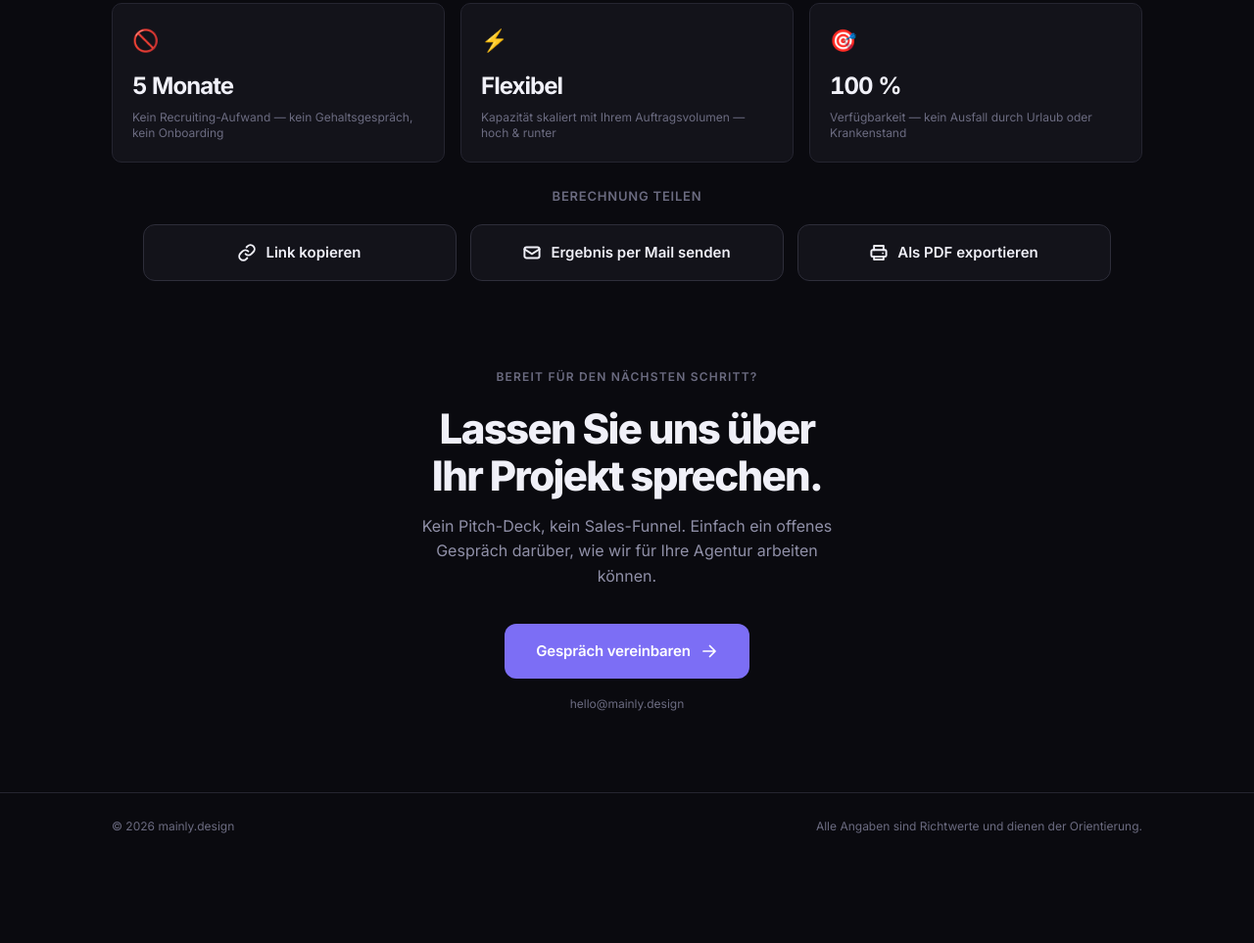
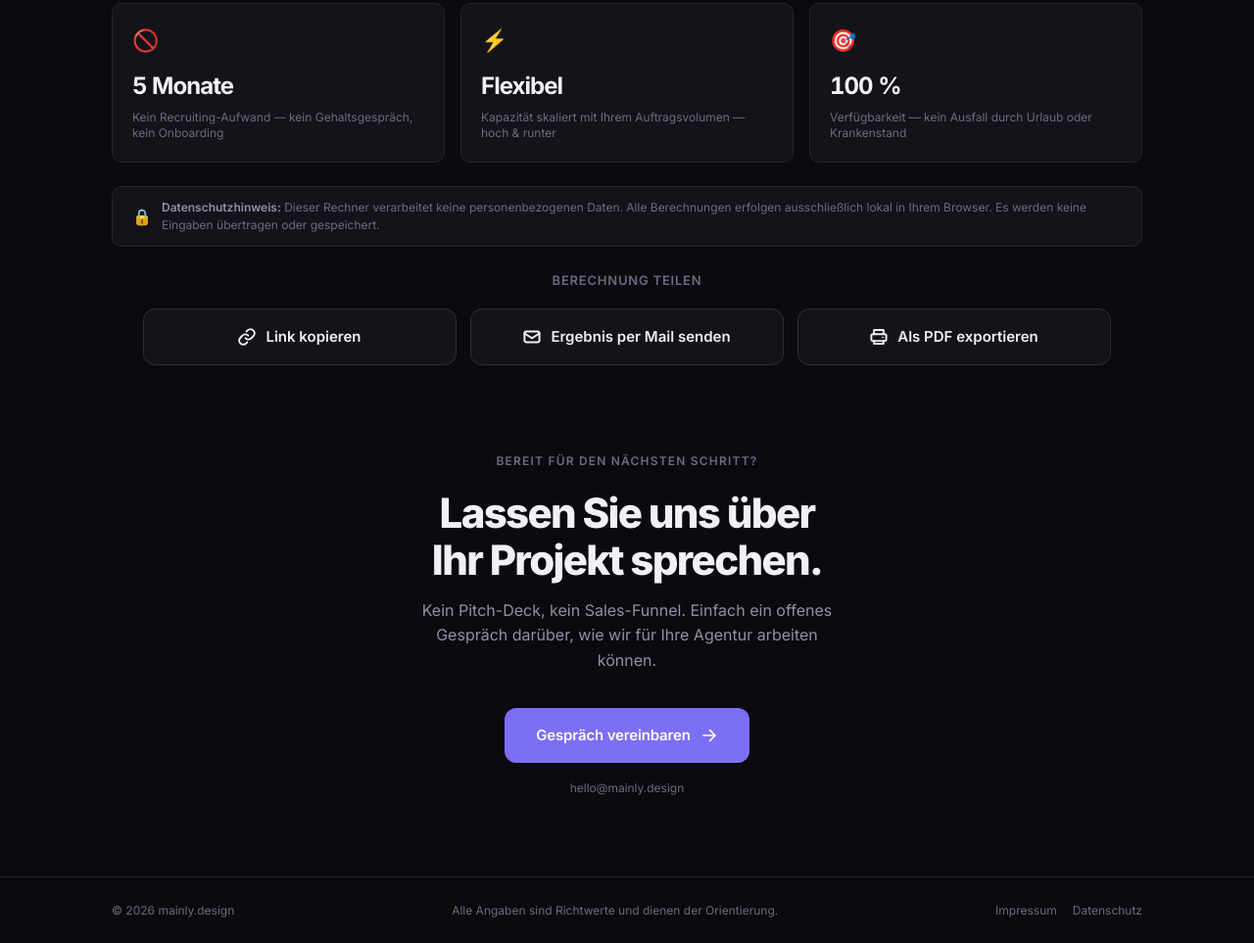
Before and after one commit to mainlydesign/mainly-whitelabel-rechner, a website: page public/index.html in a window 1280 px wide. Shown: the part 1929-2892 px from the top of the page at 98% size. Before the commit the page ends 2806 px from the top, so only its background shows below. Drawn offline with Linux system fonts and the light colour scheme.

Commit message:
feat: add DSGVO/Datenschutz note and Impressum/Datenschutz footer links

```diff
--- a/public/index.html
+++ b/public/index.html
@@ -195,6 +195,12 @@
 
     footer { border-top: 1px solid var(--border); padding: 24px 0; }
     .footer-inner { display: flex; align-items: center; justify-content: space-between; font-size: 12px; color: var(--text-muted); flex-wrap: wrap; gap: 8px; }
+    .footer-links { display: flex; gap: 16px; }
+    .footer-links a { color: var(--text-muted); text-decoration: none; transition: color 0.15s; }
+    .footer-links a:hover { color: var(--accent-light); }
+    .dsgvo-note { background: var(--surface); border: 1px solid var(--border); border-radius: var(--radius-sm); padding: 12px 20px; display: flex; align-items: center; gap: 10px; margin-bottom: 24px; font-size: 12px; color: var(--text-muted); line-height: 1.5; }
+    .dsgvo-note-icon { font-size: 16px; flex-shrink: 0; }
+    .dsgvo-note strong { color: var(--text-dim); font-weight: 600; }
 
     .section-title { font-size: 11px; font-weight: 600; letter-spacing: 0.1em; text-transform: uppercase; color: var(--text-muted); display: flex; align-items: center; gap: 12px; margin-bottom: 16px; }
     .section-title::after { content: ''; flex: 1; height: 1px; background: var(--border); }
@@ -274,6 +280,7 @@
       .header-badge { display: none !important; }
       .panel-actions { display: none !important; }
       .share-row { display: none !important; }
+      .dsgvo-note { display: none !important; }
       .cta-section { display: none !important; }
       footer { display: none !important; }
       .hidden-costs-body { display: block !important; }
@@ -556,6 +563,11 @@
         </div>
       </div>
 
+      <div class="dsgvo-note">
+        <span class="dsgvo-note-icon">🔒</span>
+        <span><strong>Datenschutzhinweis:</strong> Dieser Rechner verarbeitet keine personenbezogenen Daten. Alle Berechnungen erfolgen ausschließlich lokal in Ihrem Browser. Es werden keine Eingaben übertragen oder gespeichert.</span>
+      </div>
+
       <div class="share-row">
         <span class="share-label">Berechnung teilen</span>
         <div class="share-buttons">
@@ -595,6 +607,10 @@
       <div class="footer-inner">
         <span>© <span id="footer-year"></span> mainly.design</span>
         <span>Alle Angaben sind Richtwerte und dienen der Orientierung.</span>
+        <div class="footer-links">
+          <a href="https://mainly.design/impressum" target="_blank" rel="noopener">Impressum</a>
+          <a href="https://mainly.design/datenschutz" target="_blank" rel="noopener">Datenschutz</a>
+        </div>
       </div>
     </div>
   </footer>
```
